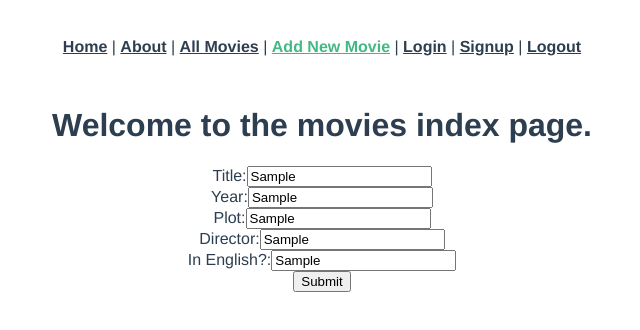
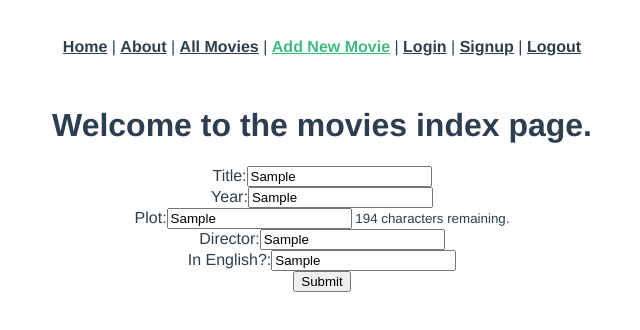
Before and after one commit to ianrboyle/movie-app-frontend, a Vue app: page /movies/new in a window 1280 px wide. Both pictures are taken after typing "Sample", "Sample", "Sample", "Sample", "Sample" into the empty fields and a click on the input "Submit". Shown: the top 330 px of the page, without its empty margins (318-958 px from the left). Built offline with nearby package versions, Linux system fonts and the light colour scheme; no server answers.

Commit message:
adds character count to new movie plot

```diff
--- a/src/views/MoviesNew.vue
+++ b/src/views/MoviesNew.vue
@@ -13,6 +13,10 @@
       <div>
         <label>Plot:</label>
         <input type="text" v-model="newMovieParams.plot" />
+        <small v-if="newMovieParams.plot.length > 0">
+          {{ 200 - newMovieParams.plot.length }} characters remaining.
+        </small>
+        <small v-if="newMovieParams.plot.length > 200">Plot not to exceed 200 characters.</small>
       </div>
       <div>
         <label>Director:</label>
@@ -33,7 +37,7 @@ export default {
   data: function () {
     return {
       message: "Welcome to the movies index page.",
-      newMovieParams: {},
+      newMovieParams: { plot: "" },
     };
   },
   methods: {
```
